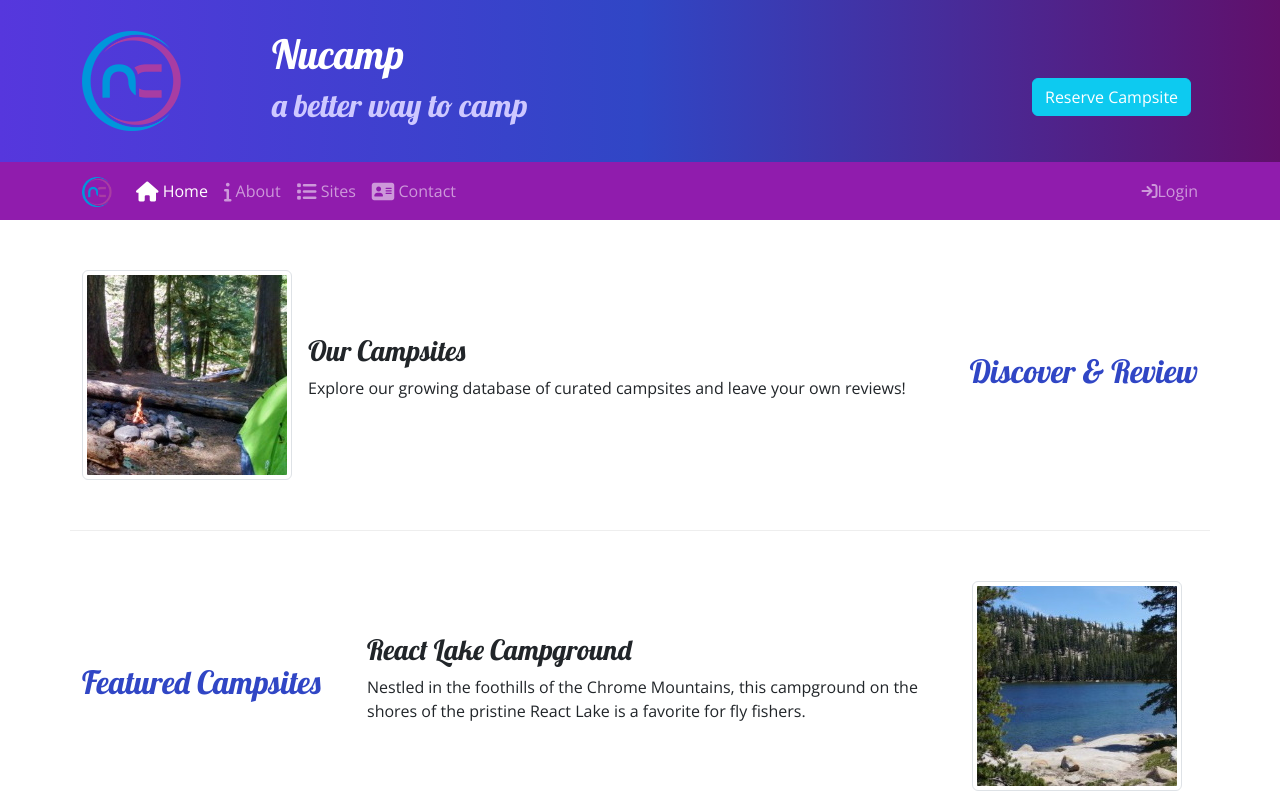
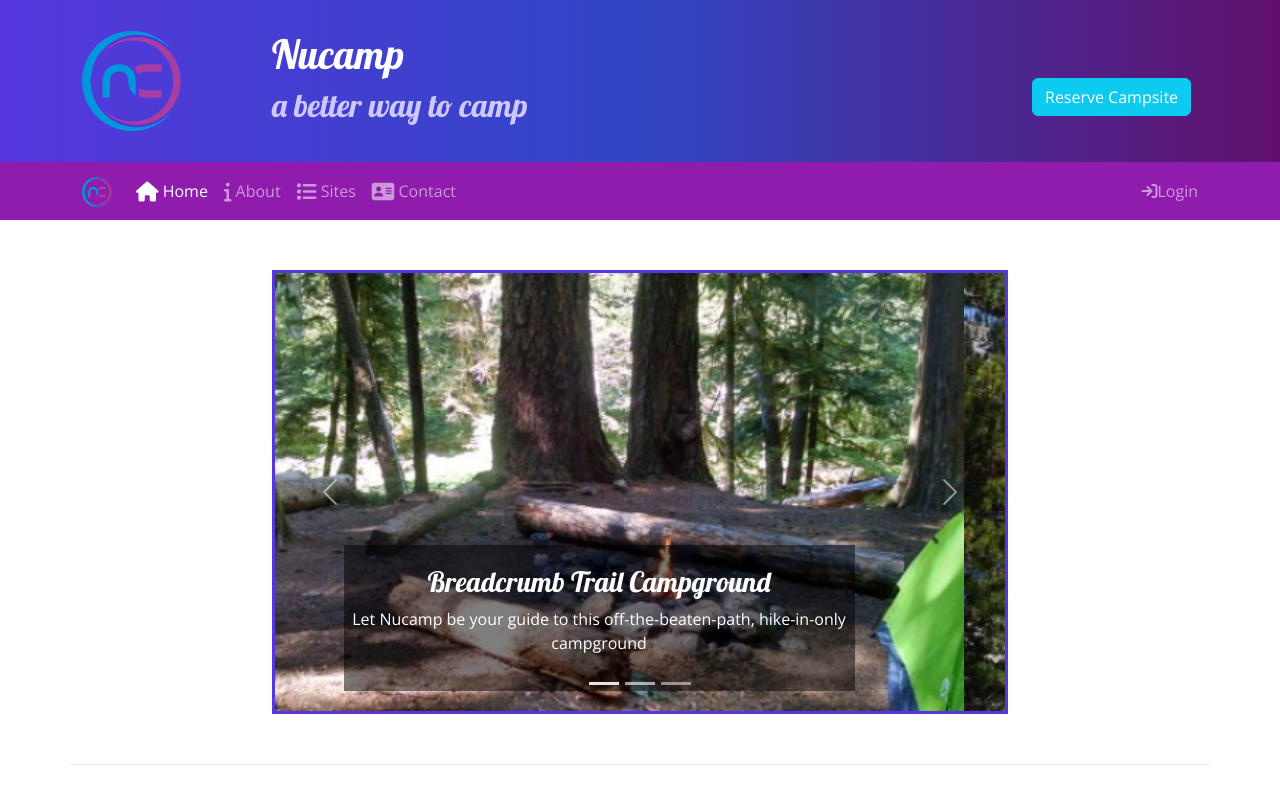
Before and after one commit to damssket/git-test, a plain HTML site: page index.html in a window 1280 px wide. Shown: the top 800 px of the page. Drawn offline with nearby package versions, Linux system fonts and the light colour scheme.

Commit message:
Carousel

```diff
--- a/css/styles.css
+++ b/css/styles.css
@@ -40,3 +40,11 @@ footer {
 .accordion-button {
     background-color: #d3d3d3;
 }
+
+.carousel-caption {
+    background-color: rgba(0, 0, 0, 0.5);
+}
+
+.carousel {
+    border: solid #5637DD;
+}
--- a/index.html
+++ b/index.html
@@ -142,6 +142,48 @@
         <!--main section-->
         <main class="container">
 
+            <!--carousel-->
+            <section class="row row-content">
+                <div class="col-md-8 mx-auto">
+                    <div id="homeCarousel" class="carousel slide" data-bs-ride="carousel">
+                        <div class="carousel-indicators">
+                            <button type="button" data-bs-target="#homeCarousel" data-bs-slide-to="0" class="active"></button>
+                            <button type="button" data-bs-target="#homeCarousel" data-bs-slide-to="1"></button>
+                            <button type="button" data-bs-target="#homeCarousel" data-bs-slide-to="2"></button>
+                        </div>
+                        <div class="carousel-inner">
+                            <a href="#homeCarousel" class="carousel-control-prev" role="button" data-bs-slide="prev">
+                                <span class="carousel-control-prev-icon"></span>
+                                <span class="sr-only">Previous</span>
+                            </a>
+                            <a href="#homeCarousel" class="carousel-control-next" role="button" data-bs-slide="next">
+                                <span class="carousel-control-next-icon"></span>
+                                <span class="sr-only">Next</span>
+                            </a>
+                            <div class="carousel-item active">
+                                <img src="img/breadcrumb-trail.jpg" alt="Breadcrumb Trail Campground" class="d-block w-100">
+                                <div class="carousel-caption">
+                                    <h3>Breadcrumb Trail Campground</h3>
+                                    <p class="d-none d-sm-block">Let Nucamp be your guide to this off-the-beaten-path, hike-in-only campground </p>
+                                </div>
+                            </div>
+                            <div class="carousel-item">
+                                <img class="d-block w-100" src="img/react-lake.jpg" alt="React Lake Campground" />
+                                <div class="carousel-caption">
+                                    <p class="d-none d-sm-block">Nestled in the foothills of the Chrome Mountains, this campground on the shores of the pristine React Lake is a favorite for fly fishers</p>
+                                </div>
+                            </div>
+                            <div class="carousel-item">
+                                <img class="d-block w-100" src="img/chrome-river.jpg" alt="Chrome River Campground" />
+                                <div class="carousel-caption">
+                                    <p class="d-none d-sm-block">Spend a few sunny days and starry nights beneath a canopy of old-growth firs at this enchanting spot by the Chrome River</p>
+                                </div>
+                            </div>
+                        </div>
+                    </div>
+                </div>
+            </section>
+
             <!--discover section-->
             <section class="row row-content align-items-center">
                 <div class="col-sm-4 col-md-3 order-sm-last">
```
